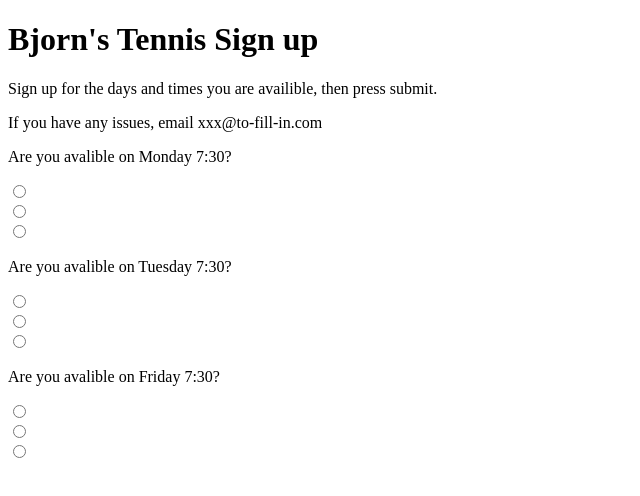
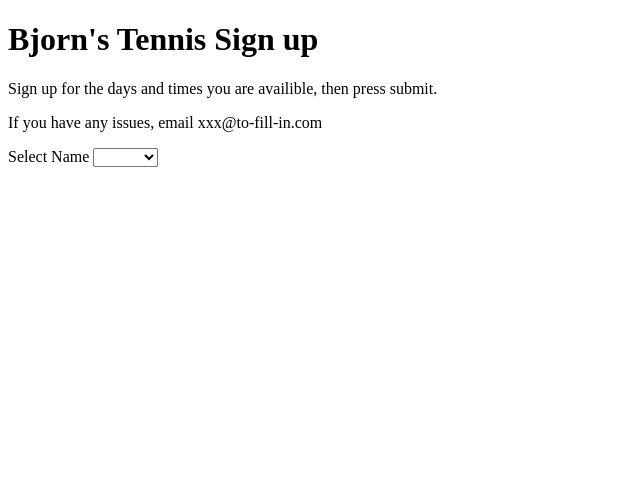
Before and after one commit to andrewcode-create/Tennis, a React (Vite) app in the folder frontend/: page / in a window 1280 px wide. Shown: the top 496 px of the page, without its empty margins (0-640 px from the left). Built offline with nearby package versions, Linux system fonts and the light colour scheme.

Commit message:
moved NameSelect into its own component

```diff
--- a/frontend/src/App.jsx
+++ b/frontend/src/App.jsx
@@ -1,5 +1,6 @@
 import { useState, useEffect } from "react";
 import Day from "./components/Day";
+import NameSelect from "./components/NameSelect";
 //import SearchBox from "./components/SearchBox";
 //import PersonForm from "./components/PersonForm";
 //import personService from "./services/persons";
@@ -13,11 +14,11 @@ const App = (props) => {
   const [notification, setNotification] = useState(null);
   const [notificationStyle, setNotificationStyle] = useState(null);
 
-  const [newName, setNewName] = useState("");
+  const [submitedName, setSubmitedName] = useState("");
 
   const dates = [["Monday 7:30"], ["Tuesday 7:30"], ["Friday 7:30"]];
 
-  const names = ["Amy", "Ben", "Charlie", "Eddy", "Zariah"];
+  const names = ["Amy", "Ben", "Charlie", "Eddy", "Zariah", ""];
 
   const submitForm = () => {};
   console.log("start");
@@ -29,9 +30,17 @@ const App = (props) => {
         Sign up for the days and times you are availible, then press submit.
       </p>
       <p>If you have any issues, email xxx@to-fill-in.com</p>
-      {dates.map((date) => (
-        <Day date={date} key={date[0]} options={dates} />
-      ))}
+      {submitedName === "" ? (
+        <div>
+          <NameSelect
+            names={names}
+            submitedName={submitedName}
+            setSubmitedName={setSubmitedName}
+          />
+        </div>
+      ) : (
+        dates.map((date) => <Day date={date} key={date[0]} options={dates} />)
+      )}
     </div>
   );
 
--- /dev/null
+++ b/frontend/src/components/NameSelect.jsx
@@ -0,0 +1,22 @@
+import { useState } from "react";
+
+const NameSelect = ({ names, submitedName, setSubmitedName }) => {
+  const [thisName, setThisName] = useState("");
+  const handleNameDropChange = (event) => {
+    setThisName(event.target.value);
+  };
+  return (
+    <label>
+      Select Name{" "}
+      <select value={thisName} onChange={handleNameDropChange}>
+        {names.map((name, index) => (
+          <option value={name} key={index}>
+            {name}
+          </option>
+        ))}
+      </select>
+    </label>
+  );
+};
+
+export default NameSelect;
```
